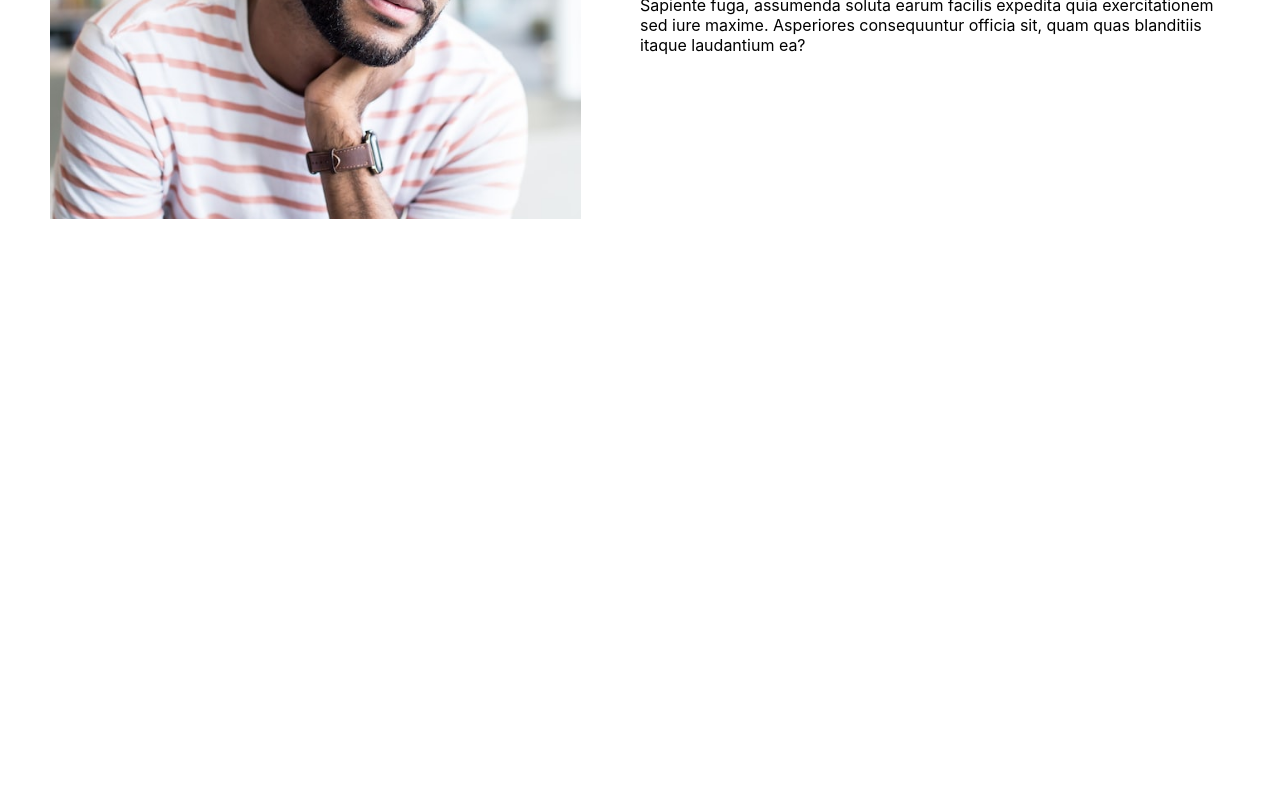
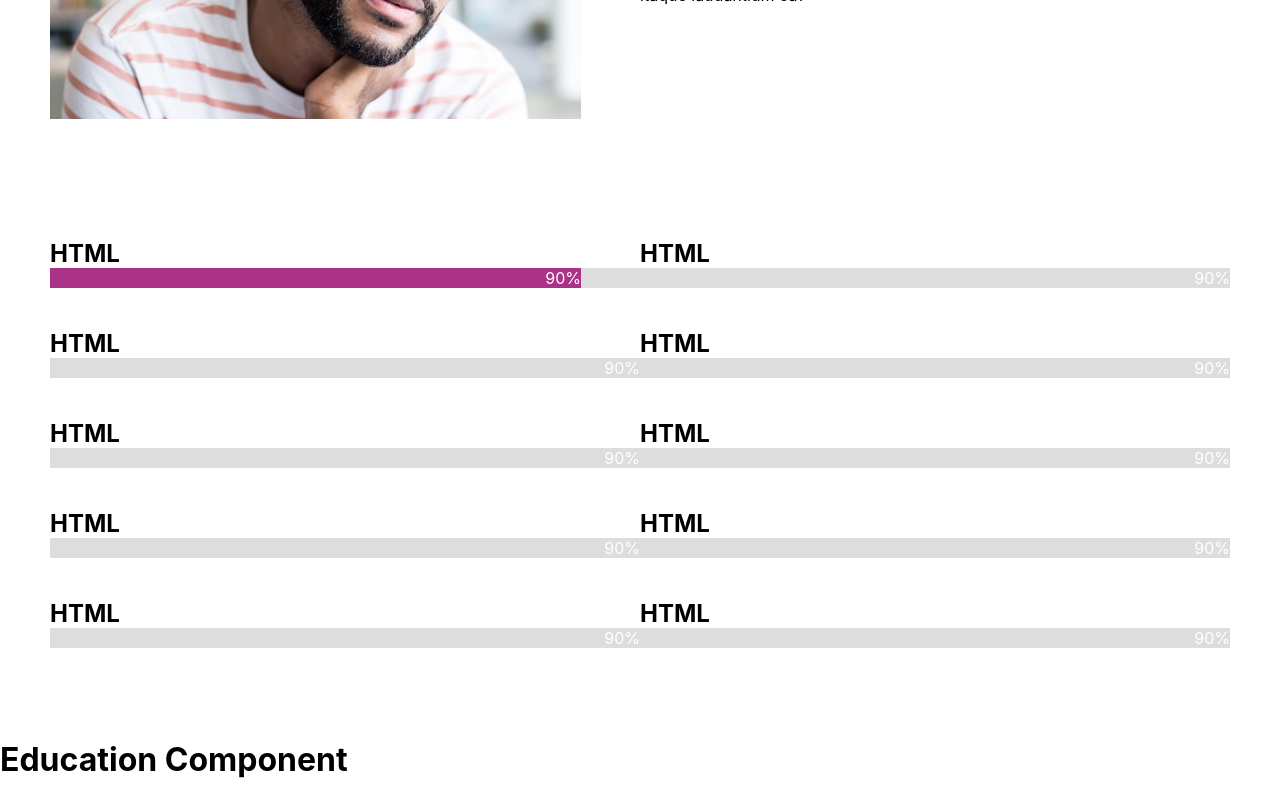
Before and after one commit to Daveamegs/portfolio, a React (Create React App) app: page / in a window 1280 px wide. Shown: the part 1271-2071 px from the top of the page. Before the commit the page ends 1540 px from the top, so only its background shows below. Built offline with nearby package versions, Linux system fonts and the light colour scheme.

Commit message:
create skills design

```diff
--- a/src/App.css
+++ b/src/App.css
@@ -36,3 +36,7 @@
     transform: rotate(360deg);
   }
 } */
+
+* {
+  box-sizing: border-box;
+}
--- a/src/App.js
+++ b/src/App.js
@@ -1,6 +1,8 @@
 import "./App.css";
 import Intro from "./components/header/Intro";
-import About from "./about/About";
+import About from "./components/about/About";
+import Skills from "./components/skills/Skills";
+import Education from "./components/education/Education";
 
 function App() {
   return (
@@ -8,6 +10,8 @@ function App() {
       <Intro />
       <main>
         <About />
+        <Skills />
+        <Education />
       </main>
     </div>
   );
--- a/src/about/About.js
+++ b/src/components/about/About.js
@@ -1,6 +1,6 @@
 import React from "react";
 import "./About.css";
-import profileImage from "../images/leilani-angel-unsplash.jpg";
+import profileImage from "../../images/leilani-angel-unsplash.jpg";
 
 const about = () => {
   return (
--- /dev/null
+++ b/src/components/education/Education.js
@@ -0,0 +1,11 @@
+import React from "react";
+
+const Education = () => {
+  return (
+    <div>
+      <h1>Education Component</h1>
+    </div>
+  );
+};
+
+export default Education;
--- /dev/null
+++ b/src/components/skills/Skills.css
@@ -0,0 +1,40 @@
+.skills {
+  display: flex;
+  padding: 50px;
+}
+
+.skills-left {
+  flex: 1;
+}
+
+.skills-right {
+  flex: 1;
+}
+
+/* Skillsbar Styling */
+
+.skillsbar {
+  height: 70px;
+  width: 100%;
+  max-width: 600px;
+  /* background-color: aqua; */
+}
+
+.skillsbar-language {
+  margin-bottom: 0px;
+}
+
+.skillsbar-wrapper {
+  width: 100%;
+  background-color: #ddd;
+}
+
+.skillsbar-skills {
+  text-align: right;
+  color: #fff;
+}
+
+.html {
+  width: 90%;
+  background-color: #a38;
+}
--- /dev/null
+++ b/src/components/skills/Skills.js
@@ -0,0 +1,26 @@
+import React from "react";
+import "./Skills.css";
+import Skillsbar from "./Skillsbar";
+
+const Skills = () => {
+  return (
+    <div className="skills">
+      <div className="skills-left">
+        <Skillsbar langClass="html" percent={"90%"} language={"HTML"} />
+        <Skillsbar percent={"90%"} language={"HTML"} />
+        <Skillsbar percent={"90%"} language={"HTML"} />
+        <Skillsbar percent={"90%"} language={"HTML"} />
+        <Skillsbar percent={"90%"} language={"HTML"} />
+      </div>
+      <div className="skills-right">
+        <Skillsbar className="html" percent={"90%"} language={"HTML"} />
+        <Skillsbar percent={"90%"} language={"HTML"} />
+        <Skillsbar percent={"90%"} language={"HTML"} />
+        <Skillsbar percent={"90%"} language={"HTML"} />
+        <Skillsbar percent={"90%"} language={"HTML"} />
+      </div>
+    </div>
+  );
+};
+
+export default Skills;
--- /dev/null
+++ b/src/components/skills/Skillsbar.js
@@ -0,0 +1,15 @@
+import React from "react";
+import "./Skills.css";
+
+const Skillsbar = ({ percent, language, langClass }) => {
+  return (
+    <div className="skillsbar">
+      <h2 className="skillsbar-language">{language}</h2>
+      <div className="skillsbar-wrapper">
+        <div className={`skillsbar-skills ${langClass}`}>{percent}</div>
+      </div>
+    </div>
+  );
+};
+
+export default Skillsbar;
```
Also changed, not shown: src/components/about/About.css (renamed from src/about/About.css), src/components/education/Education.css (added).
